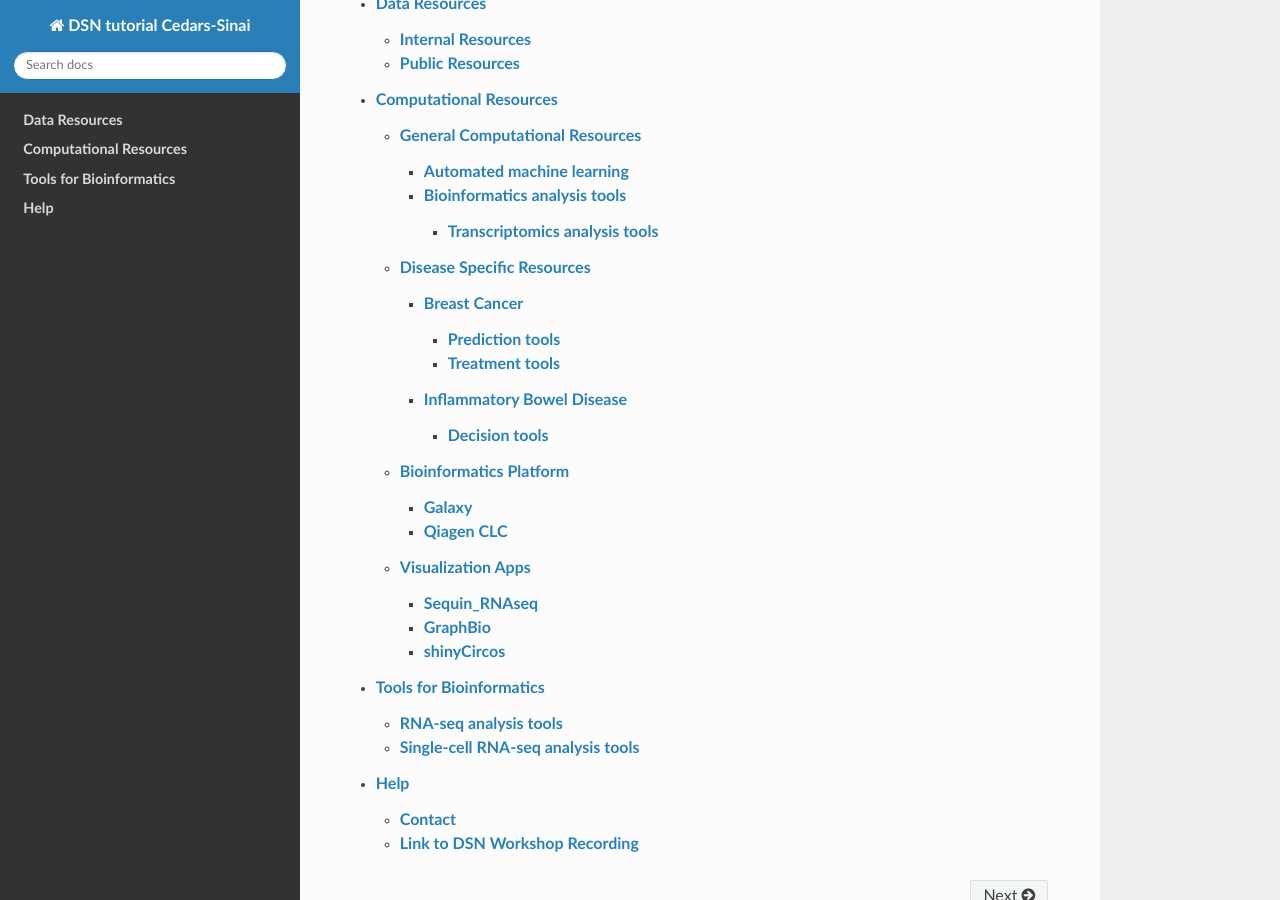
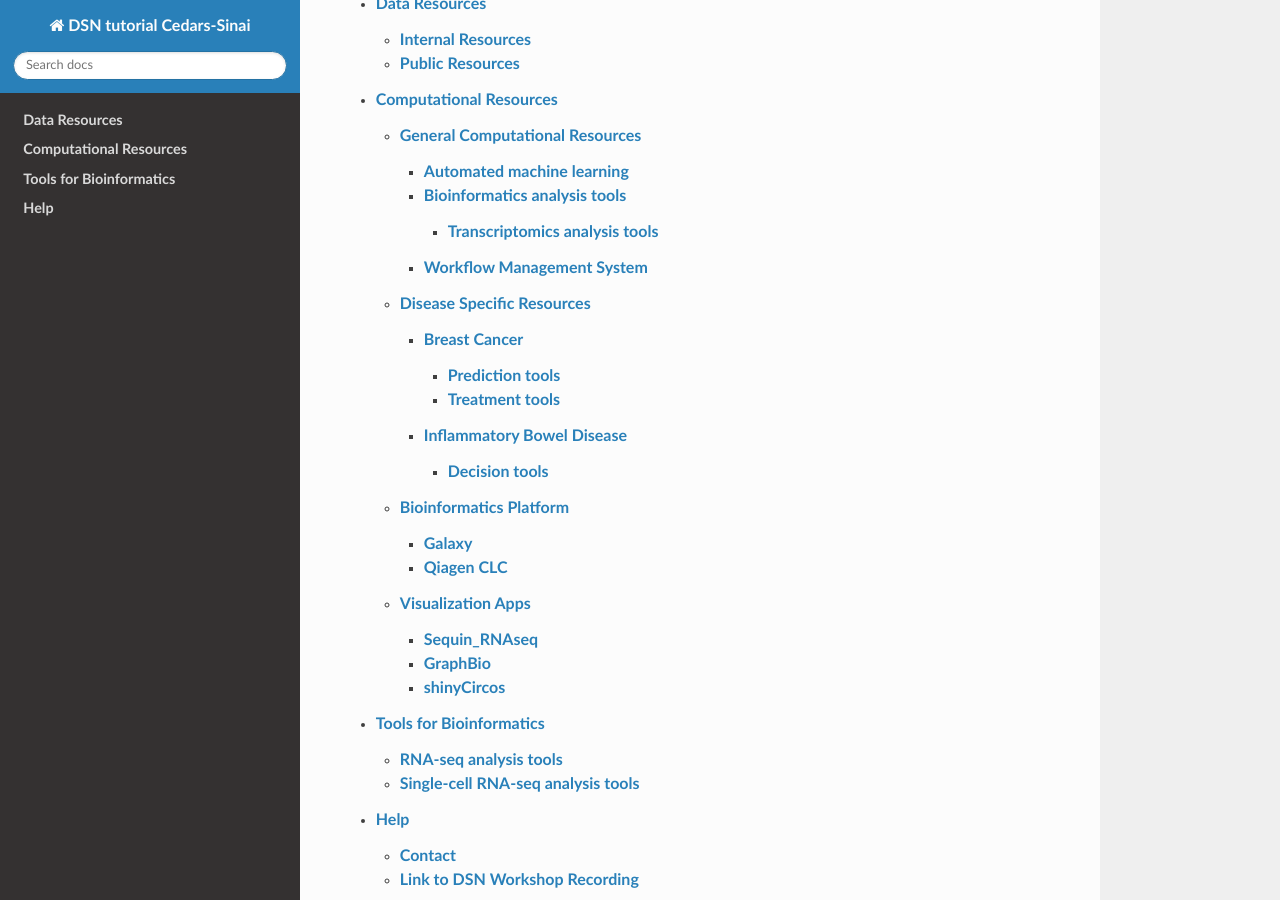
Before and after one commit to CedarsDSN/DSN_tutorial_page, a Sphinx documentation site: the page built from docs/index.rst, in a window 1280 px wide and 900 px high, scrolled down 477 px. Built offline with Sphinx 7.4.7 and the Read the Docs theme 3.1.0, drawn with Linux system fonts in a browser that asks for light colours; pages that are not in the unit, such as notebooks, are missing from menus.

Commit message:
Update index.rst

```diff
--- a/docs/Computational Resources/General Computational Resources/index.rst
+++ b/docs/Computational Resources/General Computational Resources/index.rst
@@ -8,3 +8,4 @@ Welcome to the collection of the general computational resources provided by res
    AI || Machine learning tools/index.rst
    Automated machine learning/index.rst
    Bioinformatics analysis tools/index.rst
+   Workflow Management System/index.rst
```
